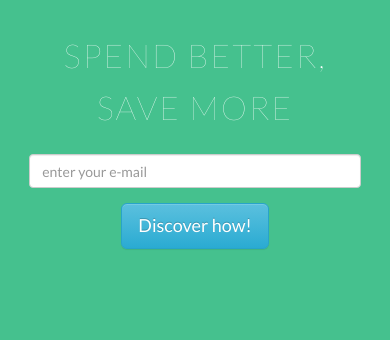
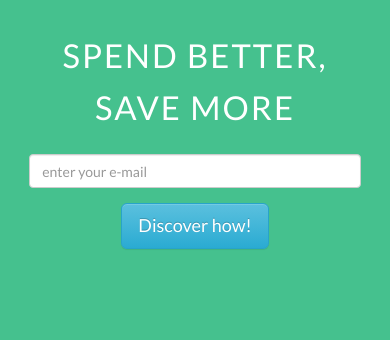
Before and after one commit to kendall80/mu-landing-design, a PHP site: page / in a window 390 px wide. Shown: the part 86-426 px from the top of the page. Run offline with PHP 8.4, Linux system fonts and the light colour scheme; some libraries are stand-ins or nearby versions; some web fonts are replaced.

Commit message:
adjust h1 hero font weight

```diff
--- a/css/my-styles.css
+++ b/css/my-styles.css
@@ -344,6 +344,7 @@ button {
 	}
 	h1 {
 		font-size: 2.35em;
+		font-weight: 400;
 	}
 	.form-group {
 		width: 100%;
```
